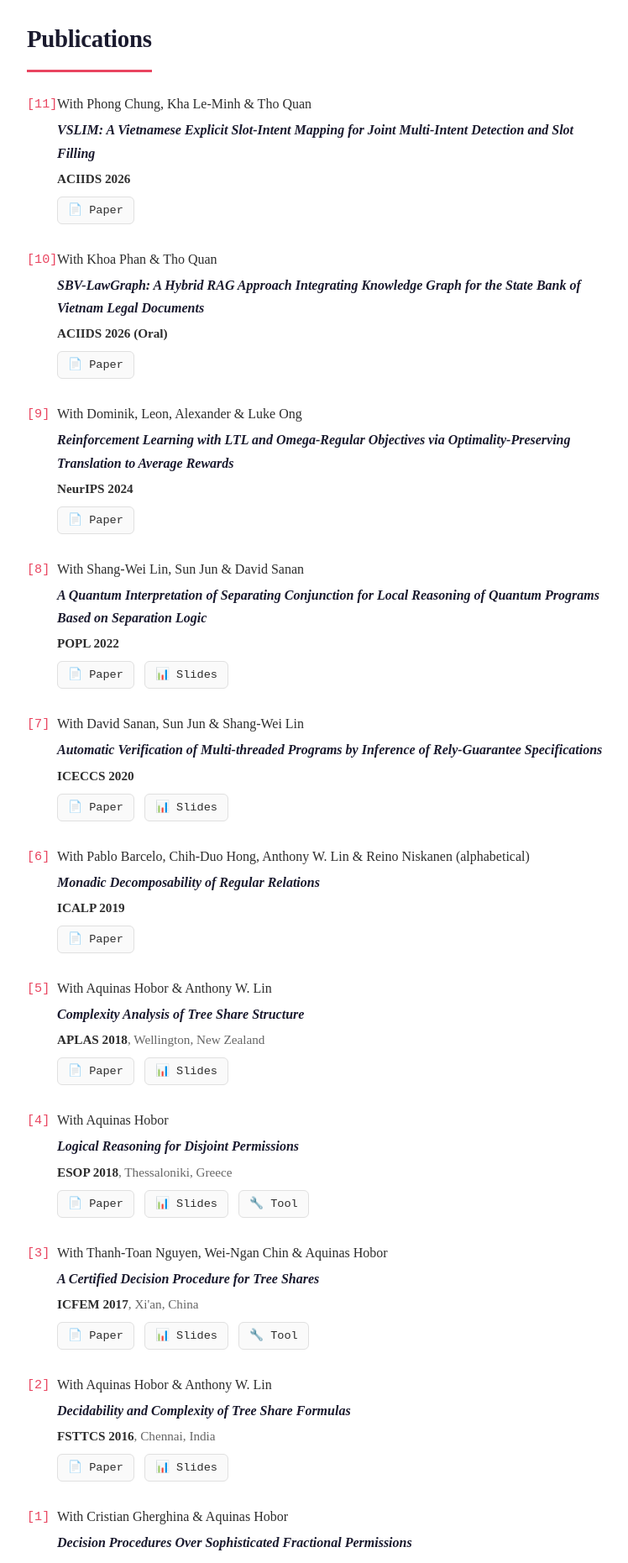
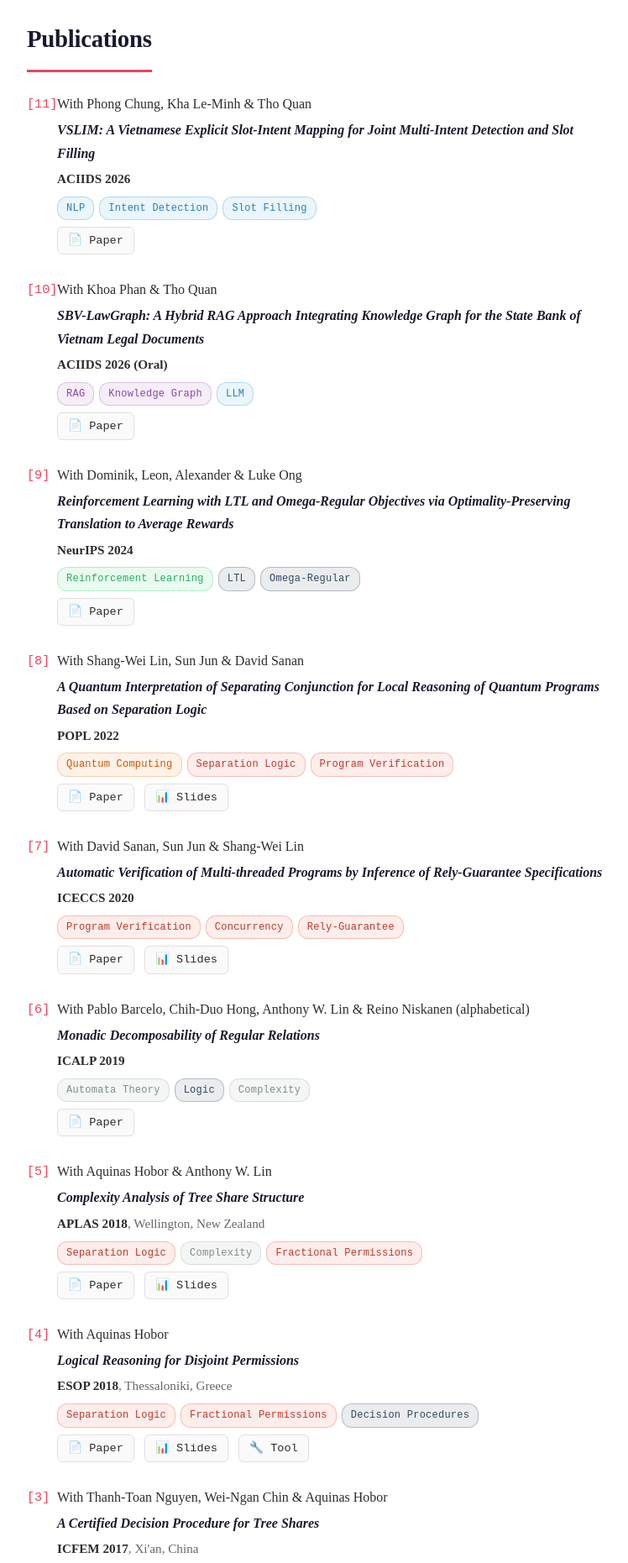
Before and after one commit to lexuanbach/lexuanbach.github.io, a Jekyll site: the page built from index.md, in a window 1280 px wide. Shown: the part 1025-2886 px from the top of the page at 84% size, without its empty margins (258-1006 px from the left). Built offline with Jekyll 4.4.1, drawn with Linux system fonts in a browser that asks for light colours; some of the changed text lies outside the part shown.

Commit message:
Implement publication tags with styling
Added publication tags with specific styles for categorization.

```diff
--- a/index.md
+++ b/index.md
@@ -190,6 +190,76 @@ h2 {
     color: var(--text);
 }
 
+/* Publication Tags */
+.publication-tags {
+    display: flex;
+    gap: 6px;
+    flex-wrap: wrap;
+    margin-bottom: 8px;
+}
+
+.pub-tag {
+    background: rgba(26, 26, 46, 0.06);
+    color: var(--primary);
+    padding: 3px 10px;
+    border-radius: 12px;
+    font-size: 0.75em;
+    font-family: 'IBM Plex Mono', monospace;
+    font-weight: 500;
+    letter-spacing: 0.02em;
+    border: 1px solid rgba(26, 26, 46, 0.1);
+    transition: all 0.2s;
+}
+
+.pub-tag:hover {
+    background: rgba(233, 69, 96, 0.1);
+    border-color: var(--accent);
+    color: var(--accent);
+}
+
+/* Specific tag colors by category */
+.pub-tag.nlp {
+    background: rgba(52, 152, 219, 0.1);
+    border-color: rgba(52, 152, 219, 0.3);
+    color: #2980b9;
+}
+
+.pub-tag.rag {
+    background: rgba(155, 89, 182, 0.1);
+    border-color: rgba(155, 89, 182, 0.3);
+    color: #8e44ad;
+}
+
+.pub-tag.rl {
+    background: rgba(46, 204, 113, 0.1);
+    border-color: rgba(46, 204, 113, 0.3);
+    color: #27ae60;
+}
+
+.pub-tag.quantum {
+    background: rgba(230, 126, 34, 0.1);
+    border-color: rgba(230, 126, 34, 0.3);
+    color: #d35400;
+}
+
+.pub-tag.verification {
+    background: rgba(231, 76, 60, 0.1);
+    border-color: rgba(231, 76, 60, 0.3);
+    color: #c0392b;
+}
+
+.pub-tag.theory {
+    background: rgba(149, 165, 166, 0.1);
+    border-color: rgba(149, 165, 166, 0.3);
+    color: #7f8c8d;
+}
+
+.pub-tag.logic {
+    background: rgba(52, 73, 94, 0.1);
+    border-color: rgba(52, 73, 94, 0.3);
+    color: #34495e;
+}
+
 .publication-links {
     display: flex;
     gap: 12px;
@@ -299,6 +369,11 @@ I am interested in both the practical applications and theoretical foundations o
     <div class="publication-authors">With Phong Chung, Kha Le-Minh & Tho Quan</div>
     <div class="publication-title">VSLIM: A Vietnamese Explicit Slot-Intent Mapping for Joint Multi-Intent Detection and Slot Filling</div>
     <div class="publication-venue"><strong>ACIIDS 2026</strong></div>
+    <div class="publication-tags">
+        <span class="pub-tag nlp">NLP</span>
+        <span class="pub-tag nlp">Intent Detection</span>
+        <span class="pub-tag nlp">Slot Filling</span>
+    </div>
     <div class="publication-links">
         <a href="/publication/ACIIDS2026b.pdf" class="pub-link" target="_blank">📄 Paper</a>
     </div>
@@ -308,6 +383,11 @@ I am interested in both the practical applications and theoretical foundations o
     <div class="publication-authors">With Khoa Phan & Tho Quan</div>
     <div class="publication-title">SBV-LawGraph: A Hybrid RAG Approach Integrating Knowledge Graph for the State Bank of Vietnam Legal Documents</div>
     <div class="publication-venue"><strong>ACIIDS 2026 (Oral)</strong></div>
+    <div class="publication-tags">
+        <span class="pub-tag rag">RAG</span>
+        <span class="pub-tag rag">Knowledge Graph</span>
+        <span class="pub-tag nlp">LLM</span>
+    </div>
     <div class="publication-links">
         <a href="/publication/ACIIDS2026a.pdf" class="pub-link" target="_blank">📄 Paper</a>
     </div>
@@ -317,6 +397,11 @@ I am interested in both the practical applications and theoretical foundations o
     <div class="publication-authors">With Dominik, Leon, Alexander & Luke Ong</div>
     <div class="publication-title">Reinforcement Learning with LTL and Omega-Regular Objectives via Optimality-Preserving Translation to Average Rewards</div>
     <div class="publication-venue"><strong>NeurIPS 2024</strong></div>
+    <div class="publication-tags">
+        <span class="pub-tag rl">Reinforcement Learning</span>
+        <span class="pub-tag logic">LTL</span>
+        <span class="pub-tag logic">Omega-Regular</span>
+    </div>
     <div class="publication-links">
         <a href="/publication/rl24.pdf" class="pub-link" target="_blank">📄 Paper</a>
     </div>
@@ -326,6 +411,11 @@ I am interested in both the practical applications and theoretical foundations o
     <div class="publication-authors">With Shang-Wei Lin, Sun Jun & David Sanan</div>
     <div class="publication-title">A Quantum Interpretation of Separating Conjunction for Local Reasoning of Quantum Programs Based on Separation Logic</div>
     <div class="publication-venue"><strong>POPL 2022</strong></div>
+    <div class="publication-tags">
+        <span class="pub-tag quantum">Quantum Computing</span>
+        <span class="pub-tag verification">Separation Logic</span>
+        <span class="pub-tag verification">Program Verification</span>
+    </div>
     <div class="publication-links">
         <a href="/publication/POPL2022.pdf" class="pub-link" target="_blank">📄 Paper</a>
         <a href="/slides/POPL2022_slides.pdf" class="pub-link" target="_blank">📊 Slides</a>
@@ -336,6 +426,11 @@ I am interested in both the practical applications and theoretical foundations o
     <div class="publication-authors">With David Sanan, Sun Jun & Shang-Wei Lin</div>
     <div class="publication-title">Automatic Verification of Multi-threaded Programs by Inference of Rely-Guarantee Specifications</div>
     <div class="publication-venue"><strong>ICECCS 2020</strong></div>
+    <div class="publication-tags">
+        <span class="pub-tag verification">Program Verification</span>
+        <span class="pub-tag verification">Concurrency</span>
+        <span class="pub-tag verification">Rely-Guarantee</span>
+    </div>
     <div class="publication-links">
         <a href="/publication/ICECCS2021.pdf" class="pub-link" target="_blank">📄 Paper</a>
         <a href="/slides/ICECCS2021_slides.pdf" class="pub-link" target="_blank">📊 Slides</a>
@@ -346,6 +441,11 @@ I am interested in both the practical applications and theoretical foundations o
     <div class="publication-authors">With Pablo Barcelo, Chih-Duo Hong, Anthony W. Lin & Reino Niskanen (alphabetical)</div>
     <div class="publication-title">Monadic Decomposability of Regular Relations</div>
     <div class="publication-venue"><strong>ICALP 2019</strong></div>
+    <div class="publication-tags">
+        <span class="pub-tag theory">Automata Theory</span>
+        <span class="pub-tag logic">Logic</span>
+        <span class="pub-tag theory">Complexity</span>
+    </div>
     <div class="publication-links">
         <a href="/publication/ICALP2019.pdf" class="pub-link" target="_blank">📄 Paper</a>
     </div>
@@ -355,6 +455,11 @@ I am interested in both the practical applications and theoretical foundations o
     <div class="publication-authors">With Aquinas Hobor & Anthony W. Lin</div>
     <div class="publication-title">Complexity Analysis of Tree Share Structure</div>
     <div class="publication-venue"><strong>APLAS 2018</strong>, Wellington, New Zealand</div>
+    <div class="publication-tags">
+        <span class="pub-tag verification">Separation Logic</span>
+        <span class="pub-tag theory">Complexity</span>
+        <span class="pub-tag verification">Fractional Permissions</span>
+    </div>
     <div class="publication-links">
         <a href="/publication/aplas18.pdf" class="pub-link" target="_blank">📄 Paper</a>
         <a href="/slides/aplas18_slides.pdf" class="pub-link" target="_blank">📊 Slides</a>
@@ -365,6 +470,11 @@ I am interested in both the practical applications and theoretical foundations o
     <div class="publication-authors">With Aquinas Hobor</div>
     <div class="publication-title">Logical Reasoning for Disjoint Permissions</div>
     <div class="publication-venue"><strong>ESOP 2018</strong>, Thessaloniki, Greece</div>
+    <div class="publication-tags">
+        <span class="pub-tag verification">Separation Logic</span>
+        <span class="pub-tag verification">Fractional Permissions</span>
+        <span class="pub-tag logic">Decision Procedures</span>
+    </div>
     <div class="publication-links">
         <a href="/publication/esop18full.pdf" class="pub-link" target="_blank">📄 Paper</a>
         <a href="/slides/esop18_slides.pdf" class="pub-link" target="_blank">📊 Slides</a>
@@ -376,6 +486,11 @@ I am interested in both the practical applications and theoretical foundations o
     <div class="publication-authors">With Thanh-Toan Nguyen, Wei-Ngan Chin & Aquinas Hobor</div>
     <div class="publication-title">A Certified Decision Procedure for Tree Shares</div>
     <div class="publication-venue"><strong>ICFEM 2017</strong>, Xi'an, China</div>
+    <div class="publication-tags">
+        <span class="pub-tag verification">Separation Logic</span>
+        <span class="pub-tag logic">Decision Procedures</span>
+        <span class="pub-tag verification">Coq</span>
+    </div>
     <div class="publication-links">
         <a href="/publication/icfem17full.pdf" class="pub-link" target="_blank">📄 Paper</a>
         <a href="/slides/icfem17_slides.pdf" class="pub-link" target="_blank">📊 Slides</a>
@@ -387,6 +502,11 @@ I am interested in both the practical applications and theoretical foundations o
     <div class="publication-authors">With Aquinas Hobor & Anthony W. Lin</div>
     <div class="publication-title">Decidability and Complexity of Tree Share Formulas</div>
     <div class="publication-venue"><strong>FSTTCS 2016</strong>, Chennai, India</div>
+    <div class="publication-tags">
+        <span class="pub-tag theory">Decidability</span>
+        <span class="pub-tag theory">Complexity</span>
+        <span class="pub-tag verification">Tree Shares</span>
+    </div>
     <div class="publication-links">
         <a href="/publication/fsttcs16.pdf" class="pub-link" target="_blank">📄 Paper</a>
         <a href="/slides/fsttcs16_slides.pdf" class="pub-link" target="_blank">📊 Slides</a>
@@ -397,6 +517,11 @@ I am interested in both the practical applications and theoretical foundations o
     <div class="publication-authors">With Cristian Gherghina & Aquinas Hobor</div>
     <div class="publication-title">Decision Procedures Over Sophisticated Fractional Permissions</div>
     <div class="publication-venue"><strong>APLAS 2012</strong>, Kyoto, Japan</div>
+    <div class="publication-tags">
+        <span class="pub-tag verification">Separation Logic</span>
+        <span class="pub-tag logic">Decision Procedures</span>
+        <span class="pub-tag verification">Fractional Permissions</span>
+    </div>
     <div class="publication-links">
         <a href="/publication/aplas12.pdf" class="pub-link" target="_blank">📄 Paper</a>
         <a href="/slides/aplas12_slides.pdf" class="pub-link" target="_blank">📊 Slides</a>
@@ -406,6 +531,11 @@ I am interested in both the practical applications and theoretical foundations o
 <div class="publication thesis-publication" data-number="[PhD]">
     <div class="publication-title">Disjoint Fractional Permissions in Verification: Applications, Systems and Theory</div>
     <div class="publication-venue">PhD Thesis, submitted September 2017</div>
+    <div class="publication-tags">
+        <span class="pub-tag verification">Separation Logic</span>
+        <span class="pub-tag verification">Program Verification</span>
+        <span class="pub-tag theory">Theory</span>
+    </div>
     <div class="publication-links">
         <a href="/publication/thesis.pdf" class="pub-link" target="_blank">📄 Thesis</a>
     </div>
```
